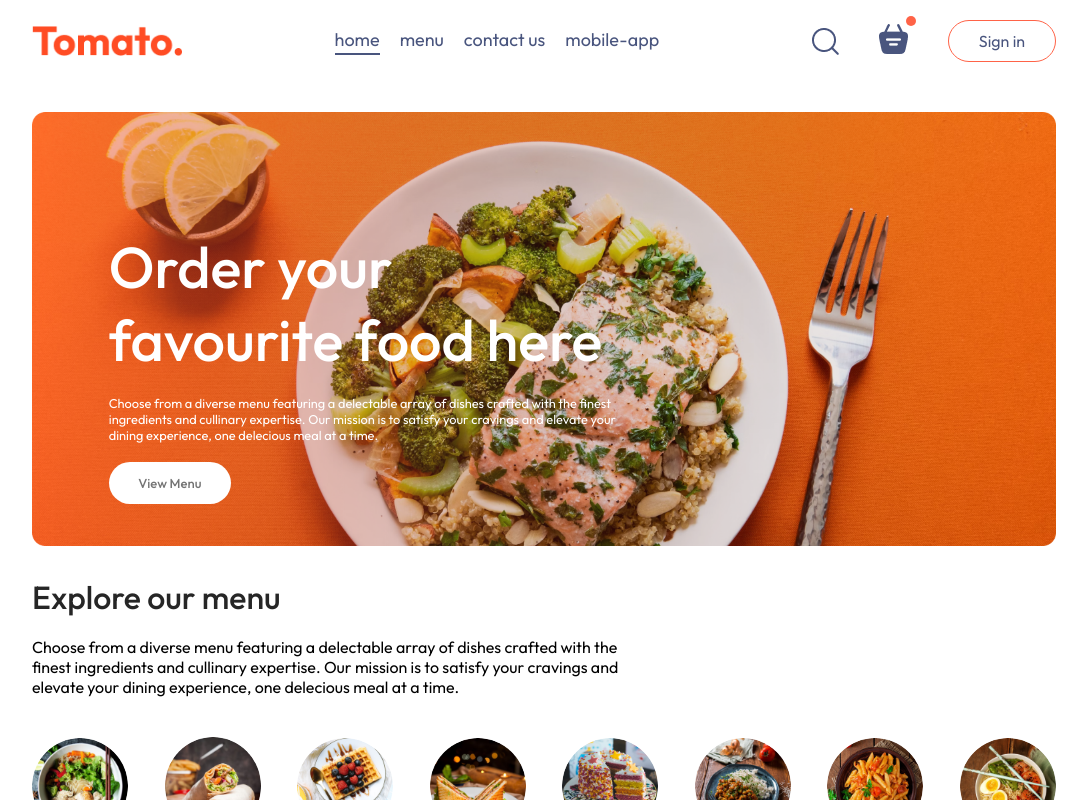
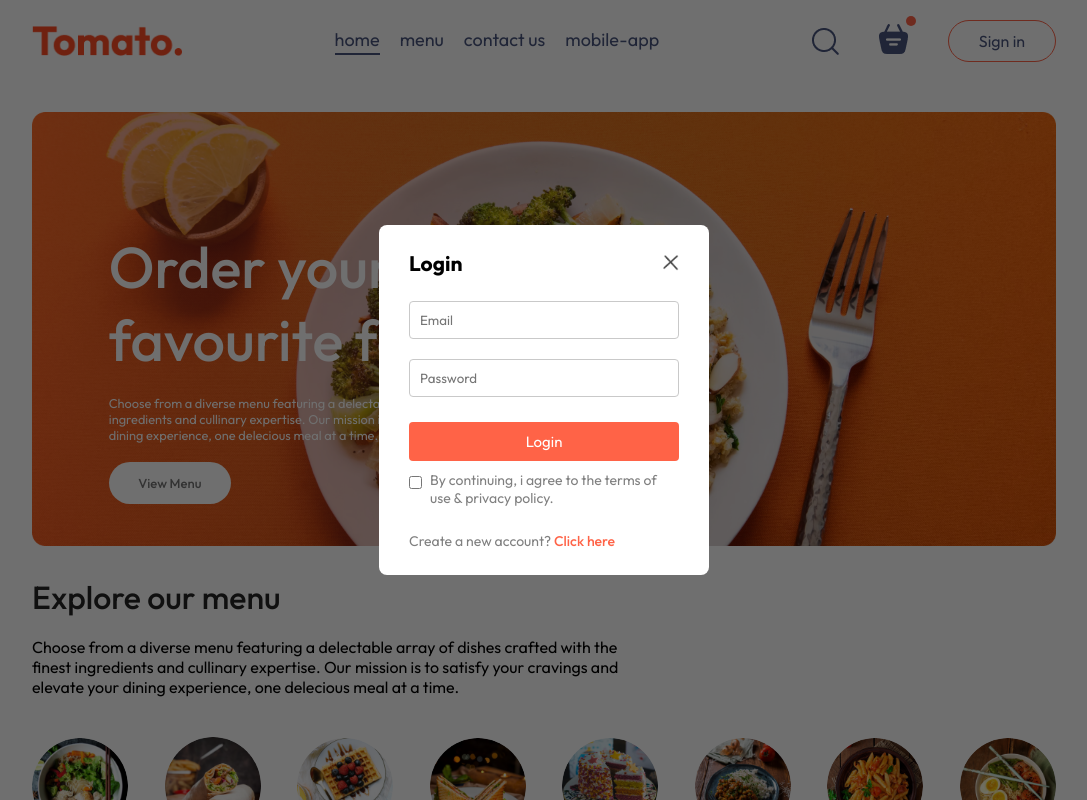
Before and after one commit to karthik0923/FoodDelivery, a React (Vite) app in the folder frontend/: page / in a window 1280 px wide. Both pictures are taken after a click on the button "Sign in". Shown: the top 800 px of the page, without its empty margins (96-1183 px from the left). Built offline with nearby package versions, Linux system fonts and the light colour scheme.

Commit message:
Login Popup component and styles

```diff
--- a/frontend/src/App.jsx
+++ b/frontend/src/App.jsx
@@ -1,16 +1,21 @@
-import React from 'react'
+import React, { useState } from 'react'
 import Navbar from './components/Navbar/Navbar'
 import { Route, Routes } from 'react-router-dom'
 import Home from './pages/Home/Home'
 import Cart from './pages/Cart/Cart'
 import PlaceOrder from './pages/PlaceOrder/PlaceOrder'
 import Footer from './components/Footer/Footer'
+import LoginPopup from './components/LoginPopup/LoginPopup'
 
 const App = () => {
+
+  const [showLogin,setShowLogin] = useState(false)
+
   return (
     <>
+      {showLogin ? <LoginPopup setShowLogin = {setShowLogin} /> : <></>}
       <div className='app'>
-        <Navbar/>
+        <Navbar setShowLogin={setShowLogin}/>
         <Routes>
           <Route path='/' element={<Home/>} />
           <Route path='/cart' element={<Cart/>} />
--- /dev/null
+++ b/frontend/src/components/LoginPopup/LoginPopup.css
@@ -0,0 +1,74 @@
+.login-popup {
+    position: absolute;
+    z-index: 1;
+    width: 100%;
+    height: 100%;
+    background-color: #00000090;
+    display: grid;
+}
+
+.login-popup-container {
+    place-self: center;
+    width: max(23vw,330px);
+    color: #808080;
+    background-color: white;
+    display: flex;
+    flex-direction: column;
+    gap: 25px;
+    padding: 25px 30px;
+    border-radius: 8px;
+    font-size: 14px;
+    animation: fadeIn 0.5s;
+}
+
+.login-popup-title {
+    display: flex;
+    justify-content: space-between;
+    align-items: center;
+    color: black;
+}
+
+.login-popup-title img{
+    width: 16px;
+    cursor: pointer;
+}
+
+.login-popup-inputs {
+    display: flex;
+    flex-direction: column;
+    gap: 20px;
+}
+
+.login-popup-inputs input {
+    outline: none;
+    border: 1px solid #c9c9c9;
+    padding: 10px;
+    border-radius: 4px;
+}
+
+.login-popup-container button{
+    border: none;
+    padding: 10px;
+    border-radius: 4px;
+    color: white;
+    background-color: tomato;
+    font-size: 15px;
+    cursor: pointer;
+}
+
+.login-popup-condition {
+    display: flex;
+    align-items: start;
+    gap: 8px;
+    margin-top: -15px;
+}
+
+.login-popup-condition input{
+    margin-top: 5px;
+}
+
+.login-popup p span{
+    color: tomato;
+    font-weight: 500;
+    cursor: pointer;
+}
--- /dev/null
+++ b/frontend/src/components/LoginPopup/LoginPopup.jsx
@@ -0,0 +1,34 @@
+import React, { useState } from 'react'
+import './LoginPopup.css'
+import { assets } from '../../assets/assets'
+
+const LoginPopup = ({setShowLogin}) => {
+
+    const [currentState,setCurrentState] = useState("Login")
+
+  return (
+    <div class='login-popup'>
+      <form className="login-popup-container">
+        <div className="login-popup-title">
+            <h2>{currentState}</h2>
+            <img onClick={()=>setShowLogin(false)} src={assets.cross_icon} alt="" />
+        </div>
+        <div className="login-popup-inputs">
+            {currentState==="Login"?<></>:<input type="text" placeholder='User Name' required/>}
+            <input type="text" placeholder='Email' required/>
+            <input type="password" placeholder='Password' required/>
+        </div>
+        <button>{currentState==="Sign Up"?"Create Account":"Login"}</button>
+        <div className="login-popup-condition">
+            <input type="checkbox" required/>
+            <p>By continuing, i agree to the terms of use & privacy policy.</p>
+        </div>
+        {currentState==="Login" ?
+        <p>Create a new account? <span onClick={()=>setCurrentState("Sign Up")}>Click here</span></p> :
+        <p>Already have an account? <span onClick={()=>setCurrentState("Login")}>Login here</span></p>}
+      </form>
+    </div>
+  )
+}
+
+export default LoginPopup
--- a/frontend/src/components/Navbar/Navbar.jsx
+++ b/frontend/src/components/Navbar/Navbar.jsx
@@ -3,7 +3,7 @@
 import { assets } from '../../assets/assets'
 import { Link } from 'react-router-dom'
 
-const Navbar = () => {
+const Navbar = ({setShowLogin}) => {
 
     const [menu,setMenu] = useState("home");
 
@@ -22,7 +22,7 @@
             <img src={assets.basket_icon} alt="" />
             <div className="dot"></div>
         </div>
-        <button>Sign in</button>
+        <button onClick={()=>setShowLogin(true)}>Sign in</button>
       </div>
     </div>
   )
```
